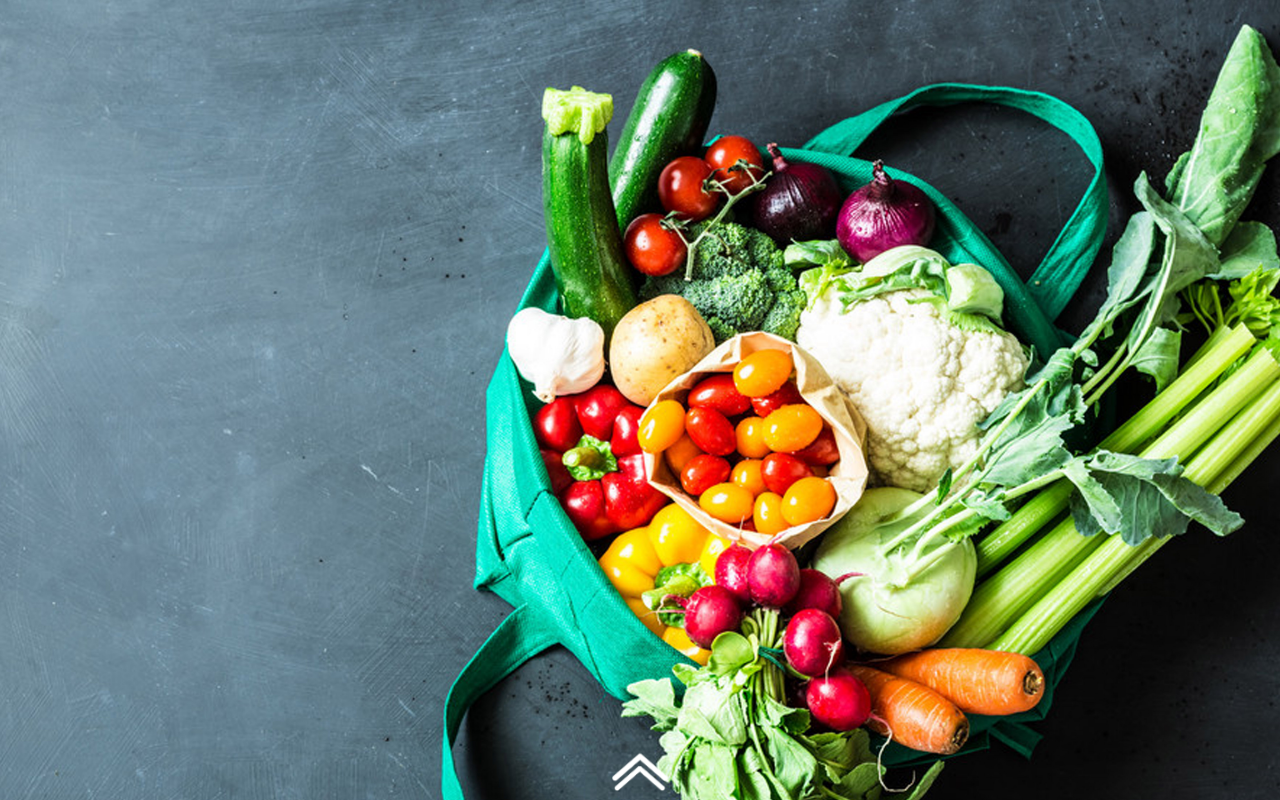
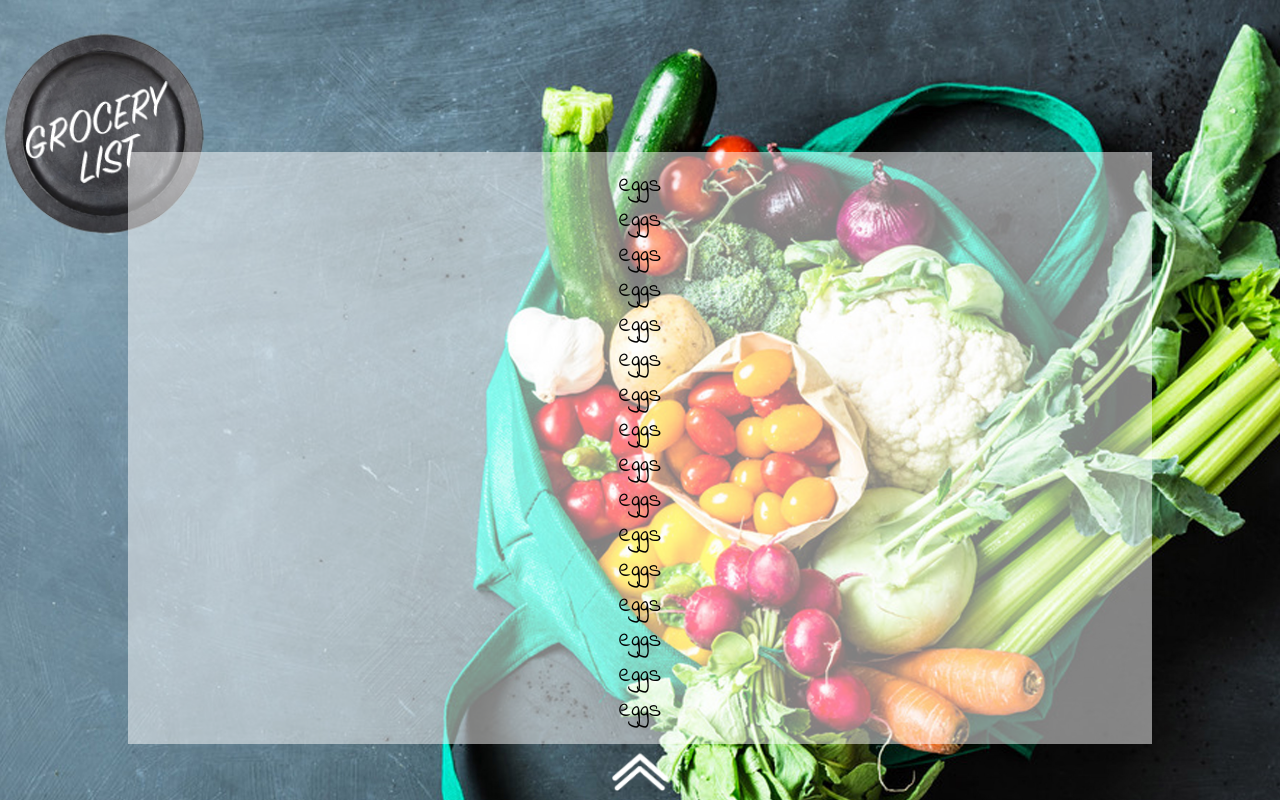
Before and after one commit to rpaavola/grubgrabber-client, a React (Create React App) app: page /groceries in a window 1280 px wide. Built offline with nearby package versions, Linux system fonts and the light colour scheme.

Commit message:
layout complete

```diff
--- /dev/null
+++ b/src/components/GroceryList/GroceryList.scss
@@ -0,0 +1 @@
+.grocery-list {}
--- /dev/null
+++ b/src/components/MealBuilder/MealBuilder.scss
@@ -0,0 +1 @@
+.meal-builder {}
--- a/src/pages/aboutUs/aboutUs.js
+++ b/src/pages/aboutUs/aboutUs.js
@@ -8,11 +8,11 @@ function AboutUs() {
         <div>
             <section className="about-us">
                 <img src={BG} alt="concrete background" className="about-us__background" />
-                <div className="about-us__background-desktop-container">
+                <div className="about-us__container">
                     <img src={Logo} alt="logo" className="about-us__background-logo" />
                     <img src={Plate} alt="plate" className="about-us__background-plate" />
+                    <a className="about-us__contact" href="mailto: rpaavola@mac.com"><div className="about-us__contact">rpaavola@mac.com</div></a>
                 </div>
-                <a className="about-us__contact" href="mailto: rpaavola@mac.com"><div className="about-us__contact">rpaavola@mac.com</div></a>
             </section>
         </div>
     );
--- a/src/pages/aboutUs/aboutUs.scss
+++ b/src/pages/aboutUs/aboutUs.scss
@@ -13,19 +13,6 @@
         height: 100%;
         object-fit: cover;
         z-index: -1;
-
-        &-desktop-container {
-            display: flex;
-
-            @include desktop {
-                width: 1280px;
-                height: 100vh;
-                margin: 0 auto;
-                background-color: rgba(255, 255, 255, .5);
-                position: relative;
-                z-index: 1;
-            }
-        }
 
         &-logo {
             padding: 1rem 0 0 1rem;
@@ -54,6 +41,19 @@
         }
     }
 
+    &__container {
+        display: flex;
+
+        @include desktop {
+            width: 1280px;
+            height: 100vh;
+            margin: 0 auto;
+            background-color: rgba(255, 255, 255, .5);
+            position: relative;
+            z-index: 1;
+        }
+    }
+
     &__contact {
         font-size: .75rem;
         z-index: 1;
@@ -65,12 +65,12 @@
         @include tablet {
             font-size: 1rem;
             bottom: 26%;
-            right: 5%;
+            right: 7%;
         }
 
         @include desktop {
             bottom: 27%;
-            right: 29%;
+            right: 5%;
         }
     }
 }
--- a/src/pages/groceries/groceries.js
+++ b/src/pages/groceries/groceries.js
@@ -1,13 +1,42 @@
 import './Groceries.scss';
 import mBG from "../../assets/backgrounds/mobile/mobile-bg-grocery.jpg";
 import BG from "../../assets/backgrounds/desktop/desktop-bg-grocery.jpg";
+import Plate from "../../assets/images/grocery-list.png";
 
 function Groceries() {
+
+    function strikeText(fieldObj) {
+        var style = (fieldObj.style.textDecoration != 'line-through') ? 'line-through' : 'none';
+        fieldObj.style.textDecoration = style;
+        return true;
+    }
+
     return (
         <div>
             <section className="groceries">
+                <div className="groceries__plate-container">
+                    <img src={Plate} alt="groceries plate" className="groceries__plate" />
+                </div>
                 <img src={mBG} alt="grocerybag" className="groceries__background-mobile" />
                 <img src={BG} alt="grocerybag" className="groceries__background" />
+                <div className="groceries__container">
+                    <div className="groceries__item" onclick="strikeText()">eggs</div>
+                    <div className="groceries__item">eggs</div>
+                    <div className="groceries__item">eggs</div>
+                    <div className="groceries__item">eggs</div>
+                    <div className="groceries__item">eggs</div>
+                    <div className="groceries__item">eggs</div>
+                    <div className="groceries__item">eggs</div>
+                    <div className="groceries__item">eggs</div>
+                    <div className="groceries__item">eggs</div>
+                    <div className="groceries__item">eggs</div>
+                    <div className="groceries__item">eggs</div>
+                    <div className="groceries__item">eggs</div>
+                    <div className="groceries__item">eggs</div>
+                    <div className="groceries__item">eggs</div>
+                    <div className="groceries__item">eggs</div>
+                    <div className="groceries__item">eggs</div>
+                </div>
             </section>
         </div>
     );
--- a/src/pages/groceries/groceries.scss
+++ b/src/pages/groceries/groceries.scss
@@ -4,6 +4,26 @@
 @use "../../styles/partials/global" as *;
 
 .groceries {
+
+    &__plate {
+        width: 6rem;
+
+        @include tablet {
+            width: 10rem;
+        }
+
+        @include desktop {
+            margin-top: 1.5rem;
+            width: 13rem;
+        }
+
+        &-container {
+            @include desktop {
+                max-width: 1280px;
+                margin: 0 auto;
+            }
+        }
+    }
 
     &__background {
         display: none;
@@ -33,4 +53,35 @@
             }
         }
     }
+
+    &__container {
+        padding: .5rem;
+        margin: 0 auto;
+        width: 70%;
+        background-color: rgba(255, 255, 255, .5);
+        position: absolute;
+        top: 15%;
+        left: 10%;
+        right: 10%;
+        justify-content: center;
+
+        @include tablet {
+            padding: 1rem;
+            width: 80%;
+            top: 17%;
+        }
+
+        @include desktop {
+            max-width: 1280px;
+            top: 19%;
+        }
+    }
+
+    &__item {
+        text-align: center;
+
+        @include tablet {
+            font-size: 1.5rem;
+        }
+    }
 }
--- a/src/pages/plannedMeals/plannedMeals.scss
+++ b/src/pages/plannedMeals/plannedMeals.scss
@@ -77,8 +77,6 @@
         }
     }
 
-    &__container {}
-
     &__meal-container {
         border: 1px solid red;
         text-align: center;
```
Also changed, not shown: src/components/GroceryList/GroceryList.js (added, +12 -0 lines), src/components/MealBuilder/MealBuilder.js (added, +11 -0 lines), 1 other file (tests, documents, lock files or other folders).
